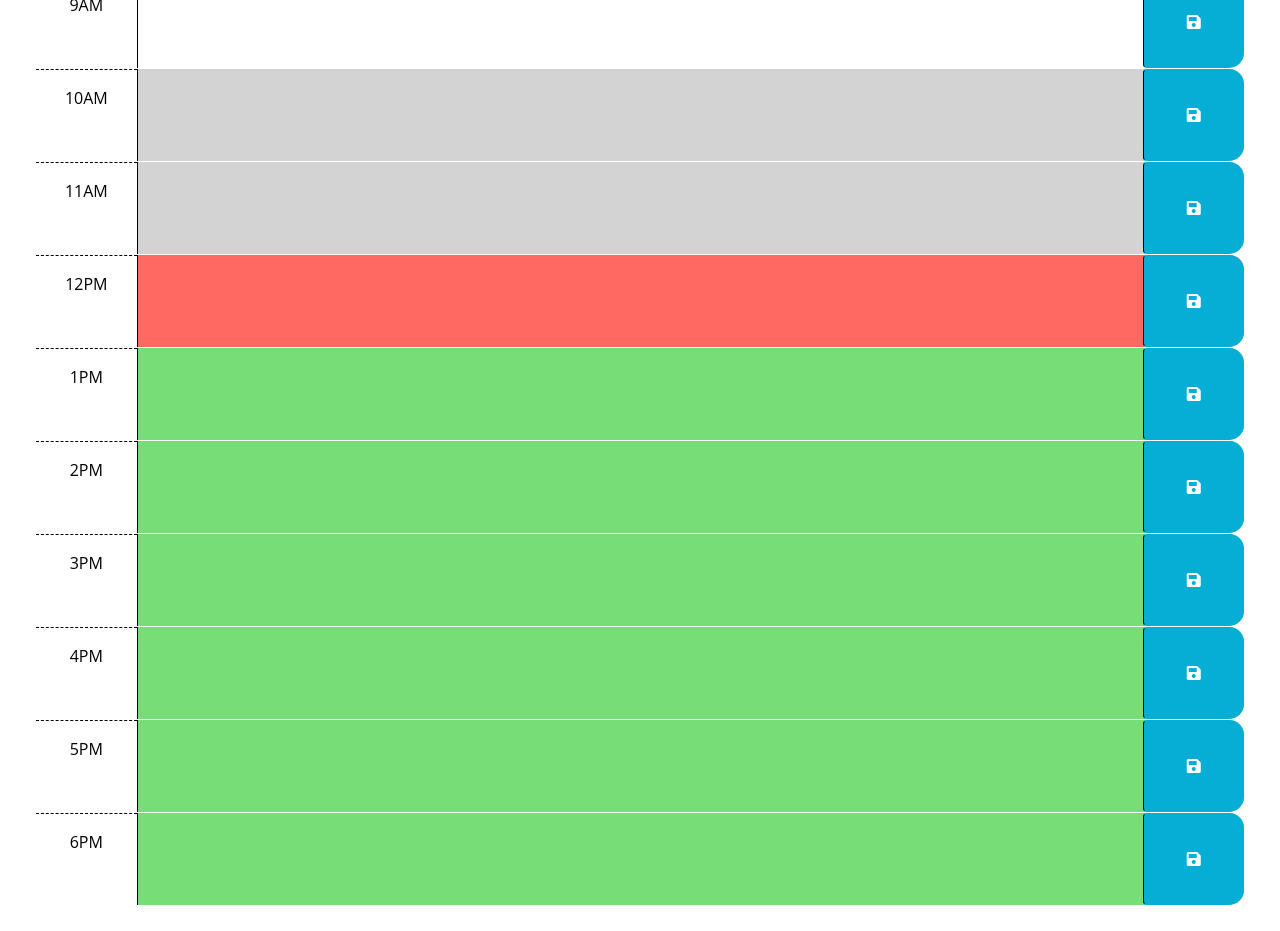
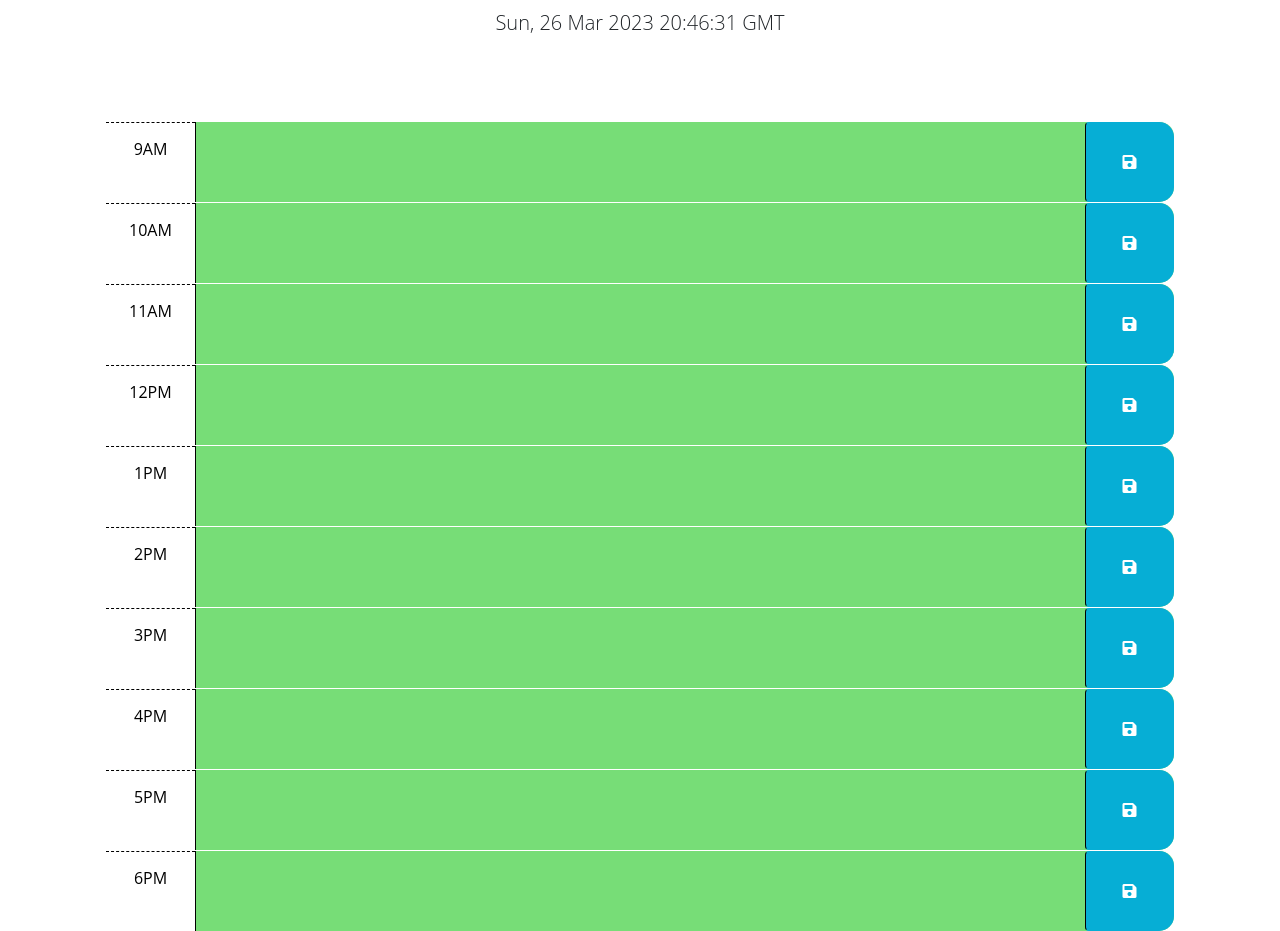
Before and after one commit to lbuck909/WeekdayScheduler, a plain HTML site: page Develop/index.html in a window 1280 px wide. Shown: the part 156-1087 px from the top of the page. Before the commit the page ends 1061 px from the top, so only its background shows below. Drawn offline with nearby package versions, Linux system fonts and the light colour scheme.

Commit message:
css updates

```diff
--- a/Develop/index.html
+++ b/Develop/index.html
@@ -25,92 +25,77 @@
   </head>
 
   <body>
-    <header class="jumb">
+    <header class="p-5 mb-4">
       <h1 class="display-3">Week Day Scheduler</h1>
       <p class="lead">A simple calendar app for scheduling your work day</p>
       <p id="currentDay" class="lead"></p>
     </header>
-    <div class="container-fluid px-5">
-      <!-- Use class for "past", "present", and "future" to apply styles to the
-        time-block divs accordingly. The javascript will need to do this by
-        adding/removing these classes on each div by comparing the hour in the
-        id to the current hour. The html provided below is meant to be an example
-        demonstrating how the css provided can be leveraged to create the
-        desired layout and colors. The html below should be removed or updated
-        in the finished product. Remember to delete this comment once the
-        code is implemented.
-        -->
-
-      <!-- Example of a past time block. The "past" class adds a gray background color. -->
-      <div id="hour-9" class="row time-block">
+    <div class="container-lg px-5">
+            <div id="9" class="row time-block">
         <div class="col-2 col-md-1 hour text-center py-3">9AM</div>
-        <textarea class="col-8 col-md-10 description" rows="3"> </textarea>
+        <textarea class="col-8 col-md-10" id= "description" rows="3"> </textarea>
         <button class="btn saveBtn col-2 col-md-1" aria-label="save">
           <i class="fas fa-save" aria-hidden="true"></i>
         </button>
       </div>
-      <div id="hour-10" class="row time-block past">
+      <div id="10" class="row time-block">
         <div class="col-2 col-md-1 hour text-center py-3">10AM</div>
-        <textarea class="col-8 col-md-10 description" rows="3"> </textarea>
+        <textarea class="col-8 col-md-10" id= "description" rows="3"> </textarea>
         <button class="btn saveBtn col-2 col-md-1" aria-label="save">
           <i class="fas fa-save" aria-hidden="true"></i>
         </button>
-      </div> <div id="hour-11" class="row time-block past">
+      </div> <div id="11" class="row time-block">
         <div class="col-2 col-md-1 hour text-center py-3">11AM</div>
-        <textarea class="col-8 col-md-10 description" rows="3"> </textarea>
+        <textarea class="col-8 col-md-10" id= "description" rows="3"> </textarea>
         <button class="btn saveBtn col-2 col-md-1" aria-label="save">
           <i class="fas fa-save" aria-hidden="true"></i>
         </button>
       </div>
-
-      <!-- Example of a present time block. The "present" class adds a red background color. -->
-      <div id="hour-12" class="row time-block present">
+      <div id="12" class="row time-block">
         <div class="col-2 col-md-1 hour text-center py-3">12PM</div>
-        <textarea class="col-8 col-md-10 description" rows="3"> </textarea>
+        <textarea class="col-8 col-md-10" id= "description" rows="3"> </textarea>
         <button class="btn saveBtn col-2 col-md-1" aria-label="save">
           <i class="fas fa-save" aria-hidden="true"></i>
         </button>
       </div>
-
-      <!-- Example of a future time block. The "future" class adds a green background color. -->
-      <div id="hour-1" class="row time-block future">
+      <div id="13" class="row time-block">
         <div class="col-2 col-md-1 hour text-center py-3">1PM</div>
-        <textarea class="col-8 col-md-10 description" rows="3"> </textarea>
+        <textarea class="col-8 col-md-10" id= "description" rows="3"> </textarea>
         <button class="btn saveBtn col-2 col-md-1" aria-label="save">
           <i class="fas fa-save" aria-hidden="true"></i>
         </button>
       </div>
-      <div id="hour-2" class="row time-block future">
+      <div id="14" class="row time-block">
         <div class="col-2 col-md-1 hour text-center py-3">2PM</div>
-        <textarea class="col-8 col-md-10 description" rows="3"> </textarea>
+        <textarea class="col-8 col-md-10" id= "description" rows="3"> </textarea>
         <button class="btn saveBtn col-2 col-md-1" aria-label="save">
           <i class="fas fa-save" aria-hidden="true"></i>
         </button>
       </div>
-      <div id="hour-3" class="row time-block future">
+      <div id="15" class="row time-block">
         <div class="col-2 col-md-1 hour text-center py-3">3PM</div>
-        <textarea class="col-8 col-md-10 description" rows="3"> </textarea>
+        <textarea class="col-8 col-md-10" id= "description" rows="3"> </textarea>
         <button class="btn saveBtn col-2 col-md-1" aria-label="save">
           <i class="fas fa-save" aria-hidden="true"></i>
         </button>
       </div>
-      <div id="hour-4" class="row time-block future">
+      <div id="16" class="row time-block">
         <div class="col-2 col-md-1 hour text-center py-3">4PM</div>
-        <textarea class="col-8 col-md-10 description" rows="3"> </textarea>
+        <textarea class="col-8 col-md-10" id= "description" rows="3"> </textarea>
         <button class="btn saveBtn col-2 col-md-1" aria-label="save">
           <i class="fas fa-save" aria-hidden="true"></i>
         </button>
       </div>
-      <div id="hour-5" class="row time-block future">
+      <div id="17" class="row time-block">
         <div class="col-2 col-md-1 hour text-center py-3">5PM</div>
-        <textarea class="col-8 col-md-10 description" rows="3"> </textarea>
+        <textarea class="col-8 col-md-10" id= "description" rows="3"> </textarea>
         <button class="btn saveBtn col-2 col-md-1" aria-label="save">
           <i class="fas fa-save" aria-hidden="true"></i>
         </button>
       </div>
-      <div id="hour-6" class="row time-block future">
+      <div id="18" class="row time-block">
         <div class="col-2 col-md-1 hour text-center py-3">6PM</div>
-        <textarea class="col-8 col-md-10 description" rows="3"> </textarea>
+        <textarea class="col-8 col-md-10" id= "description" rows="3"> </textarea>
         <button class="btn saveBtn col-2 col-md-1" aria-label="save">
           <i class="fas fa-save" aria-hidden="true"></i>
         </button>
--- a/Develop/script.js
+++ b/Develop/script.js
@@ -1,9 +1,11 @@
-// Wrap all code that interacts with the DOM in a call to jQuery to ensure that
-// the code isn't run until the browser has finished rendering all the elements
-// in the html.
-//Moment.js DOM
-var presentDay = moment().format('dddd') + " " + moment().format("DD MMM YYYY");
-var currentTime = moment().format('h:mm a')
+//Days.js DOM
+var today = dayjs();
+$('#time').text(today.format('dddd, MMMM D h:mm:ss'));
+
+// places current time and day on page
+const d = new Date();
+document.getElementById("currentDay").innerHTML = today;
+
 // Individual hour Var
 var schedule9am = $("#9AM");
 var schedule10am = $("#10AM");
@@ -17,91 +19,69 @@ var schedule5pm = $("#5PM");
 var schedule6pm = $("#6PM");
 
 var userInput;
-var hour = moment().sixtyMin();
-var hourLong;
+var currentTime = dayjs().hour();
+var hourLong = new Date()
 
-//moment, date, and hour formula
+//setInterval function, date, and hour formula
 
-var interval = setInterval(function(){
-  var rightNow = moment();
-  $('presentDay').html(rightNow.format('DD MMM YYYY') + ' ' + rightNow.format('dddd') .substring(0,2).toUpperCase());
-  $('#presentDay').html(currentTime + " " + rightNow.format('h:mm a'));
-}, 100);
+//var interval = setInterval(function(){
+  //var rightNow = dayjs();
+  //$('#currentDay').html(rightNow.format('dddd, MMMM D ') + ' ' + rightNow.format('dddd') .substring(0,2));
+ // $('#presentDay').html(currentTime + " " + rightNow.format('h:mm a'));
+//}, 1000);
 
-$(function initPage() {
-  console.log("Current Time " + hour);
-  var init9 = JSON.parse(localStorage.getItem("09:00 am"));
+$('#9 #description').val(localStorage.getItem("9"))
+$('#10 #description').val(localStorage.getItem("10"))
+$('#11 #description').val(localStorage.getItem("11"))
+$('#12 #description').val(localStorage.getItem("12"))
+$('#13 #description').val(localStorage.getItem("13"))
+$('#14 #description').val(localStorage.getItem("14"))
+$('#15 #description').val(localStorage.getItem("15"))
+$('#16 #description').val(localStorage.getItem("16"))
+$('#17 #description').val(localStorage.getItem("17"))
+$('#18 #description').val(localStorage.getItem("18"))
 
-  var init10 = JSON.parse(localStorage.getItem("10:00 am"));
+//time blocks need to change during the random hours of the day
+function colorChange(){
+  var currentTime = dayjs().hour()
+  console.log(currentTime)
 
-  var init11 = JSON.parse(localStorage.getItem("11:00 am"));
+//Jquery target info
+//created var called hourBlock
+//used pasreInt method here
+//the element now has a function
+//used split to categorize order list of strings
 
-  var init12 = JSON.parse(localStorage.getItem("12:00 pm"));
+      $(".time-block").each(function () {
+      var hourBlock = parseInt($(this).attr("id").split(" ")[1]);
+    if (hourBlock < currentTime) {
+      $(this).addClass("past");
+     } else if (hourBlock === currentTime) {
+      $(this).removeClass("past")
+      $(this).addClass("present")
+    } else {
+      $(this).removeClass("past")
+      $(this).removeClass("present")
+      $(this).addClass("future")
+    }
+})
+  };
+//time change with color changes
+colorChange()
+setInterval(colorChange, 1000);
 
-  var init1 = JSON.parse(localStorage.getItem("1:00 pm"));
-
-  var init2 = JSON.parse(localStorage.getItem("2:00 pm"));
-
-  var init3 = JSON.parse(localStorage.getItem("3:00 pm"));
-
-  var init4 = JSON.parse(localStorage.getItem("4:00 pm"));
-
-  var init5 = JSON.parse(localStorage.getItem("5:00 pm"));
-
-  var init6 = JSON.parse(localStorage.getItem("6:00 pm"));
-
-  function background () {
-    $(".textarea").each(function () {
-      var time = parseInt($(this).attr("id"));
-      hour = parseInt(hour);
-      console.log(time);
-      console.log(hour);
-
-      if (hour > time) {
-        $(this).addClass("past");
-    } else if (hour < time) {
-        $(this).addClass("future");
-    } else {
-        $(this).addClass("present");
-    }
-});
-  }
-
-  $(document).begin(function(){
-    background()
-    initPage()
 
 
     // save user input on page
-    $(".saveBtn").on("click", function(){
-      userInput = $()
+   // $(".saveBtn").on("click", function(){
+     // userInput = $(this).child(".textarea");
+     // console.log(hourLong);
+     // localStorage.setItem(hourLong, JSON.stringify(userInput));
 
-    })
+    //})
 
     //reset day for user
-    $("#presentDay").on("click", function(){
-      localStorage.clear();
-      initPage()
-    })
-
-  })
-
-  // TODO: Add a listener for click events on the save button. This code should
-  // use the id in the containing time-block as a key to save the user input in
-  // local storage. HINT: What does `this` reference in the click listener
-  // function? How can DOM traversal be used to get the "hour-x" id of the
-  // time-block containing the button that was clicked? How might the id be
-  // useful when saving the description in local storage?
-  //
-  // TODO: Add code to apply the past, present, or future class to each time
-  // block by comparing the id to the current hour. HINTS: How can the id
-  // attribute of each time-block be used to conditionally add or remove the
-  // past, present, and future classes? How can Day.js be used to get the
-  // current hour in 24-hour time?
-  //
-  // TODO: Add code to get any user input that was saved in localStorage and set
-  // the values of the corresponding textarea elements. HINT: How can the id
-  // attribute of each time-block be used to do this?
-  //
-  // TODO: Add code to display the current date in the header of the page.
-});
+    //$("#presentDay").on("click", function(){
+      //localStorage.clear();
+      //initPage()
+   // })
--- a/Develop/style.css
+++ b/Develop/style.css
@@ -1,6 +1,12 @@
+header {
+  background-color:#ffffff;
+  text-align: center;
+}
+
 body {
   font-family: 'Open Sans', sans-serif;
   font-size: 16px;
+  line-height: 20px;
 }
 
 textarea {
```
